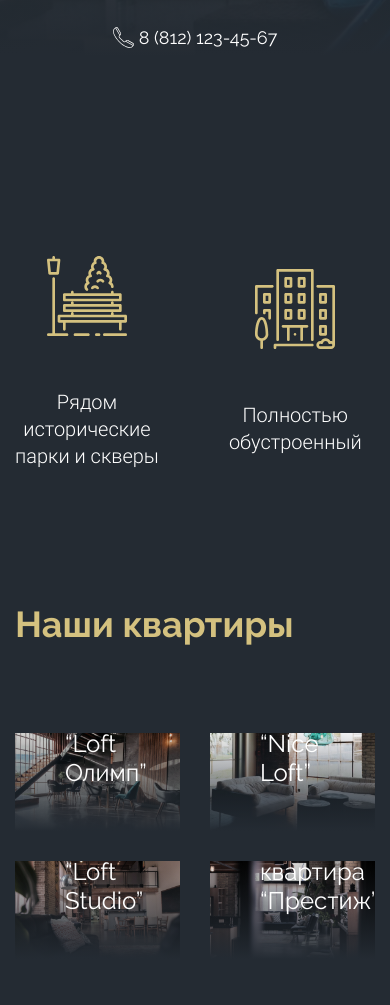
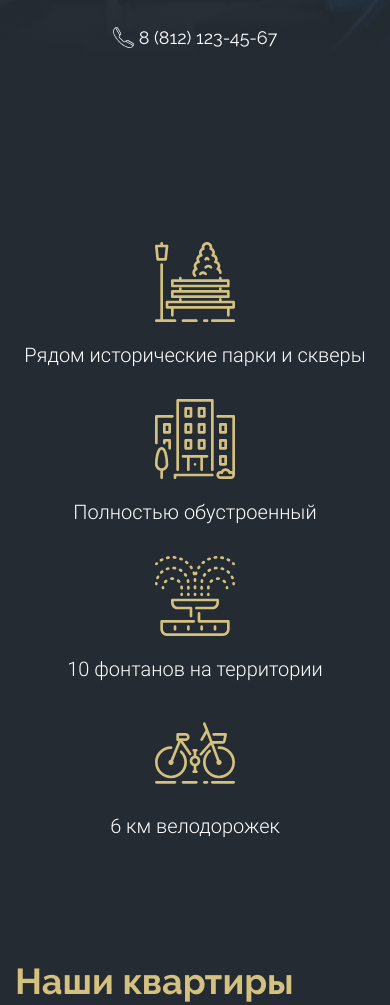
Before and after one commit to async-kita/loft-house, a website with bundled scripts: page index.html in a window 390 px wide. Shown: the part 722-1727 px from the top of the page. Built offline with nearby package versions, Linux system fonts and the light colour scheme; files whose address does not match are found by name.

Commit message:
feat: add all adaptive

```diff
--- a/index.html
+++ b/index.html
@@ -340,7 +340,7 @@
           placeholder="Ваше телефон"
         >
         <button
-          class="cta__form-button button"
+          class="feedback__form-button button"
           type="submit"
         >
           Посмотреть район
--- a/styles/base/_base.scss
+++ b/styles/base/_base.scss
@@ -1,7 +1,9 @@
 @use "../helpers" as *;
 
 html {
-  overflow-y: hidden;
+  &.is-lock {
+    overflow-y: hidden;
+  }
 }
 
 body {
--- a/styles/components/_card.scss
+++ b/styles/components/_card.scss
@@ -42,6 +42,10 @@
 
   &__image {
     transition-duration: $transition-duration;
+
+    @include tablet {
+      width: 100%;
+    }
   }
 
   &__title {
--- a/styles/components/_socials.scss
+++ b/styles/components/_socials.scss
@@ -5,11 +5,19 @@
   align-items: center;
   column-gap: 22px;
 
+  @include mobile {
+    justify-content: center;
+  }
+
   &__link {
     @include hover {
       svg {
         color: $color-accent;
       }
     }
+
+    & svg {
+      width: 44px;
+    }
   }
 }
--- a/styles/helpers/_media.scss
+++ b/styles/helpers/_media.scss
@@ -3,6 +3,12 @@ $mobile: 768px;
 
 @mixin tablet {
   @media screen and (max-width: $tablet) {
+    @content;
+  }
+}
+
+@mixin mobile {
+  @media screen and (max-width: $mobile) {
     @content;
   }
 }
--- a/styles/layout/_apartments.scss
+++ b/styles/layout/_apartments.scss
@@ -24,5 +24,9 @@
     display: grid;
     grid-template-columns: repeat(2, 1fr);
     gap: 30px;
+
+    @include tablet {
+      grid-template-columns: 1fr;
+    }
   }
 }
--- a/styles/layout/_benefits.scss
+++ b/styles/layout/_benefits.scss
@@ -13,12 +13,34 @@
     font-family: $font-family-accent;
     font-size: 400px;
     opacity: 0.02;
+
+    @media screen and (max-width: 1400px) {
+      font-size: 200px;
+    }
+
+    @media screen and (max-width: 1200px) {
+      translate: -90% -5%;
+    }
+
+    @media screen and (max-width: 1000px) {
+      display: none;
+    }
   }
 
   &__inner {
     display: flex;
     align-items: center;
     column-gap: 70px;
+
+    @include tablet {
+      display: grid;
+      grid-template-columns: repeat(2, 1fr);
+      row-gap: 30px;
+    }
+
+    @include mobile {
+      grid-template-columns: 1fr;
+    }
   }
 
   &__item {
@@ -28,6 +50,10 @@
     row-gap: 53px;
     text-align: center;
 
+    @include tablet {
+      row-gap: 20px;
+    }
+
     &-description {
       font-family: $font-family-additional;
       font-weight: 300;
--- a/styles/layout/_cta.scss
+++ b/styles/layout/_cta.scss
@@ -18,6 +18,11 @@
     display: grid;
     grid-template-columns: repeat(2, 1fr);
     gap: 30px;
+
+    @include tablet {
+      grid-template-columns: 1fr;
+      row-gap: 50px;
+    }
   }
 
   &__description {
@@ -29,8 +34,15 @@
     grid-template-columns: repeat(2, 1fr);
     gap: 35px 30px;
 
+    @include mobile {
+      grid-template-columns: 1fr;
+      grid-template-areas: "input" "input" "button" "privacy";
+    }
+
     &-privacy {
-
+      @include mobile {
+        grid-area: privacy;
+      }
     }
   }
 }
--- a/styles/layout/_feedback.scss
+++ b/styles/layout/_feedback.scss
@@ -1,3 +1,5 @@
+@use "../helpers" as *;
+
 .feedback {
   padding-bottom: 180px;
 
@@ -7,9 +9,25 @@
     row-gap: 38px;
   }
 
+  &__privacy {
+    @include mobile {
+      grid-area: privacy;
+    }
+  }
+
   &__form {
     display: grid;
     grid-template-columns: repeat(4, 1fr);
     gap: 35px 30px;
+
+    @include tablet {
+      grid-template-columns: repeat(2, 1fr);
+      grid-template-areas: "input" "input" "privacy" "button";
+    }
+
+    @include mobile {
+      grid-template-columns: 1fr;
+      grid-template-areas: "input" "input" "button" "privacy";
+    }
   }
 }
--- a/styles/layout/_footer.scss
+++ b/styles/layout/_footer.scss
@@ -9,6 +9,15 @@
     display: grid;
     grid-template-columns: repeat(4, 1fr);
     gap: 50px;
+
+    @include tablet {
+      grid-template-columns: repeat(2, 1fr);
+    }
+
+    @include mobile {
+      grid-template-columns: 1fr;
+      text-align: center;
+    }
   }
 
   &__menu {
--- a/styles/layout/_header.scss
+++ b/styles/layout/_header.scss
@@ -4,6 +4,8 @@
   min-height: 100vh;
   background: linear-gradient(180deg, #242B33 11.98%, rgba(45, 52, 60, 0.38) 51.04%, #242B33 92.19%),
   url("../assets/images/background-top.jpg");
+  background-repeat: no-repeat;
+  background-size: cover;
 
   &__inner {
     display: flex;
--- a/styles/layout/_map.scss
+++ b/styles/layout/_map.scss
@@ -13,6 +13,10 @@
     font-family: $font-family-accent;
     font-size: 400px;
     opacity: 0.02;
+
+    @include tablet {
+      font-size: 30px;
+    }
   }
 
   &__inner {
--- a/styles/layout/_video.scss
+++ b/styles/layout/_video.scss
@@ -12,6 +12,18 @@
     font-family: $font-family-accent;
     font-size: 400px;
     opacity: 0.02;
+
+    @media screen and (max-width: 1400px) {
+      font-size: 200px;
+    }
+
+    @media screen and (max-width: 1200px) {
+      translate: -90% -5%;
+    }
+
+    @media screen and (max-width: 1000px) {
+      display: none;
+    }
   }
 
   &__inner {
```
Also changed, not shown: styles/style.css, 1 other file.
